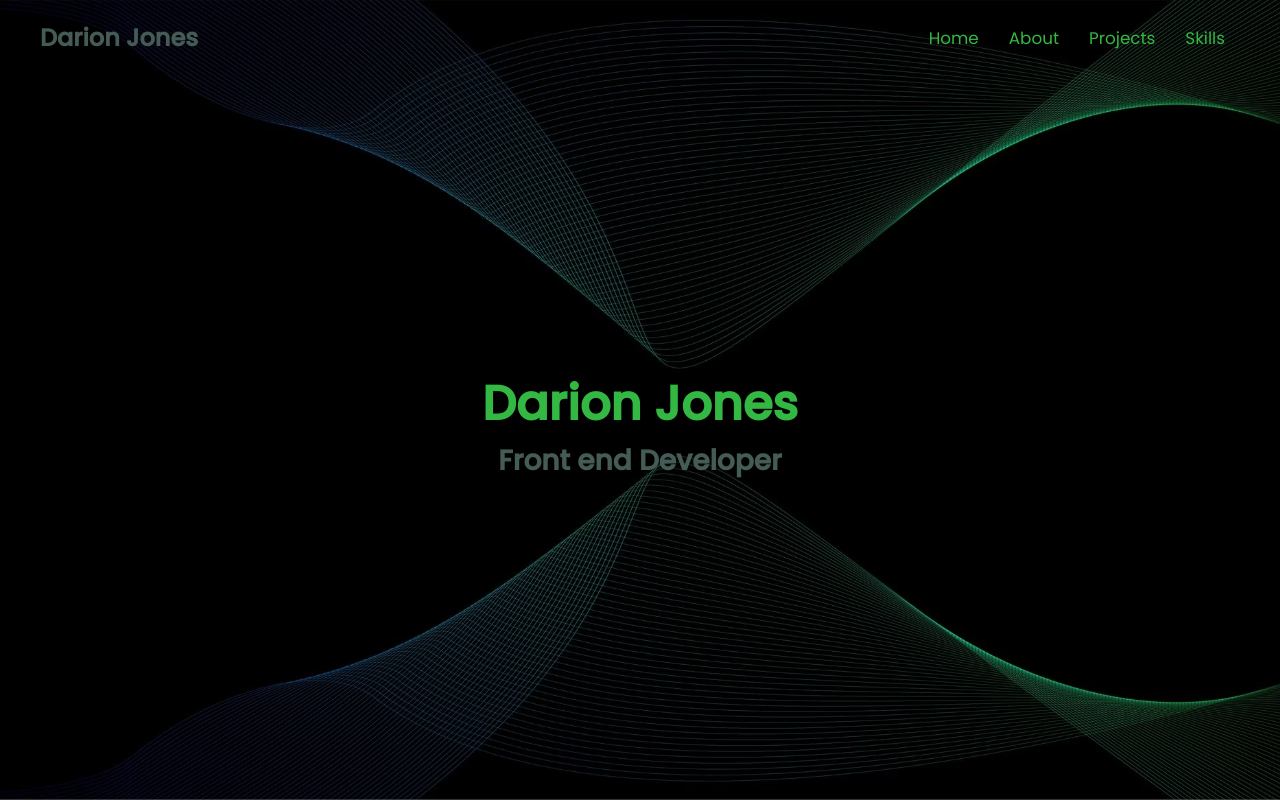
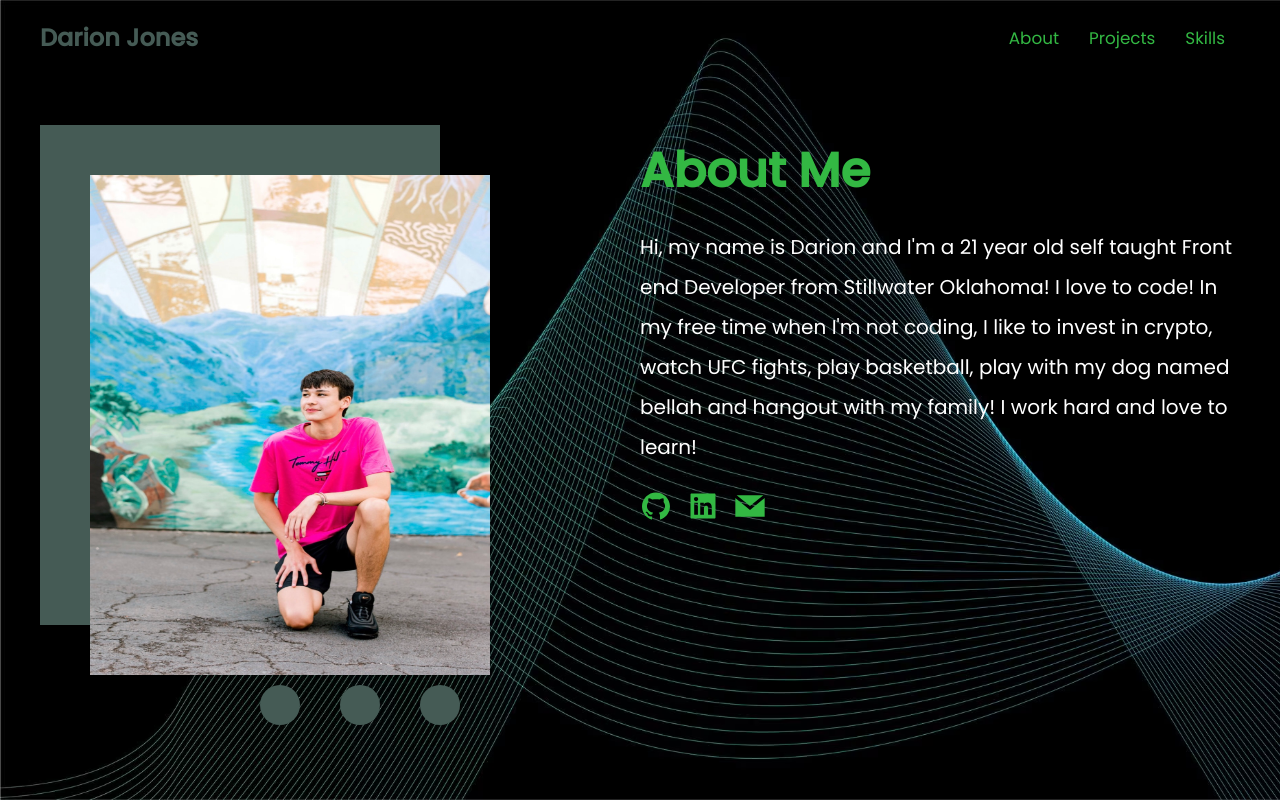
Before and after one commit to darionjoness/RevisedPortfolioSite, a React (Vite) app: page / in a window 1280 px wide. Shown: the top 800 px of the page. Built offline with nearby package versions, Linux system fonts and the light colour scheme.

Commit message:
removed home page

```diff
--- a/src/App.css
+++ b/src/App.css
@@ -120,63 +120,19 @@ a{
   font-size: 2rem;
 }
 
-/* SHOWCASE */
 
-.showcase{
-  background: url('./components/images/twoWave.avif');
-  background-position: center;
-  background-size: cover;
-  background-repeat: no-repeat;
-  height: 100vh;
-}
-
-.showcase::after{
-  content: '';
-  position: absolute;
-  background-color: rgba(0, 0, 0, 0.2);
-  top: 0;
-  left: 0;
-  height: 100%;
-  width: 100%;
-}
-
-.showcaseItems{
-  display: flex;
-  flex-direction: column;
-  justify-content: center;
-  align-items: center;
-  height: 100%;
-}
-
-.showcaseText{
-  text-align: center;
-  transform: translateY(-50px);
-  z-index: 2;
-}
-
-.showcaseItems h1{
-  font-size: 3rem;
-  color: var(--primary-color);
-}
-
-.showcaseItems h2{
-  font-size: 1.75rem;
-  color: var(--secondary-color);
-}
 
 /* ABOUT */
 
 .about{
-  padding-top: 50px;
   height:100vh;
-  background: #000;
+  background: url('./components/images/oneWave.avif');
   background-size: cover;
   background-position: left;
   color: #fff;
-  transform: rotate(180deg);
 }
 
-.about::after{
+/* .about::after{
   content: '';
   background-color: rgba(0, 0, 0, 0.2);
   position: absolute;
@@ -184,13 +140,12 @@ a{
   left: 0;
   height: 100%;
   width: 100%;
-}
+} */
 
 .aboutItems{
   display: grid;
   grid-template-columns: repeat(2, 1fr);
   height: 100%;
-  transform: rotate(180deg);
   z-index: 2;
   position: relative;
 }
@@ -271,14 +226,14 @@ a{
 /* PROJECTS */
 
 .projects{
-  background:url('./components/images/twoWave.avif') ;
+  background:url('./components/images/twoWave.avif');
   background-size: cover;
   color: var(--primary-color);
   padding: 30px 40px;
   position: relative;
 }
 
-.projects::after{
+/* .projects::after{
   content: '';
   position: absolute;
   background-color: rgba(0, 0, 0, 0.4);
@@ -286,7 +241,7 @@ a{
   left: 0;
   height: 100%;
   width: 100%;
-}
+} */
 
 .projectsHeader{
   margin: 20px 0 40px 0;
@@ -411,7 +366,6 @@ a{
 @media(max-width: 868px){
   .about{
     height: auto;
-    padding: 50px 0;
   }
 
   .aboutItems{
--- a/src/App.tsx
+++ b/src/App.tsx
@@ -1,7 +1,6 @@
 import { useState } from 'react'
 import './App.css'
 import Navbar from './components/Navbar'
-import Showcase from './components/Showcase'
 import About from './components/About'
 import Projects from './components/Projects'
 import MobileNav from './components/MobileNav'
@@ -23,8 +22,8 @@ function App() {
   return (
     <div className="App">
       <MobileNav hideMobileNav={hideMobileNav} toggleNav={toggleNav} toggleMobileNav={toggleMobileNav} />
-      <Showcase toggleNav={toggleNav} />
-      <About />
+
+      <About toggleNav={toggleNav}/>
       <Projects />
     </div>
   )
--- a/src/components/About.tsx
+++ b/src/components/About.tsx
@@ -2,10 +2,16 @@ import React from 'react'
 import aboutMe from './images/aboutMe.jpg'
 import { AiFillLinkedin, AiFillGithub } from "react-icons/ai";
 import { GrMail } from "react-icons/gr";
+import Navbar from './Navbar';
 
-const About = () => {
+interface AboutTypes {
+    toggleNav: React.MouseEventHandler
+  }
+
+const About = ({ toggleNav }: AboutTypes) => {
   return (
     <div id='about' className='about'>
+        <Navbar toggleNav={toggleNav} />
         <div className="aboutItems container">
             <div className="aboutImg">
                 <div className="imgBg">
--- a/src/components/MobileNav.tsx
+++ b/src/components/MobileNav.tsx
@@ -16,7 +16,6 @@ const MobileNav = ({ toggleMobileNav, toggleNav, hideMobileNav }: MobileNavTypes
                 <button onClick={toggleNav}><AiFillCloseSquare /></button>
             </div>
             <div className="mobileNavLinks">
-                <a onClick={hideMobileNav} href="#showcase">Home</a>
                 <a onClick={hideMobileNav} href="#about">About</a>
                 <a onClick={hideMobileNav} href="#projects">Projects</a>
                 <a onClick={hideMobileNav} href="#skills">Skills</a>
--- a/src/components/Navbar.tsx
+++ b/src/components/Navbar.tsx
@@ -15,7 +15,6 @@ const Navbar = ({ toggleNav }: NavbarTypes) => {
                 <h2><a href="">Darion Jones</a></h2>
             </div>
             <div className="navLinks">
-                <a href="#showcase">Home</a>
                 <a href="#about">About</a>
                 <a href="#projects">Projects</a>
                 <a href="#skills">Skills</a>
--- a/src/components/Showcase.tsx
+++ /dev/null
@@ -1,24 +0,0 @@
-import React from 'react'
-import About from './About'
-import Navbar from './Navbar'
-
-interface ShowcaseTypes {
-  toggleNav: React.MouseEventHandler
-}
-
-const Showcase = ({ toggleNav }: ShowcaseTypes) => {
-  return (
-    <div id='showcase' className='showcase'>
-      <Navbar toggleNav={toggleNav} />
-        <div className="showcaseItems">
-
-            <div className="showcaseText">
-                <h1>Darion Jones</h1>
-                <h2>Front end Developer</h2>
-            </div>
-        </div>
-    </div>
-  )
-}
-
-export default Showcase
```
